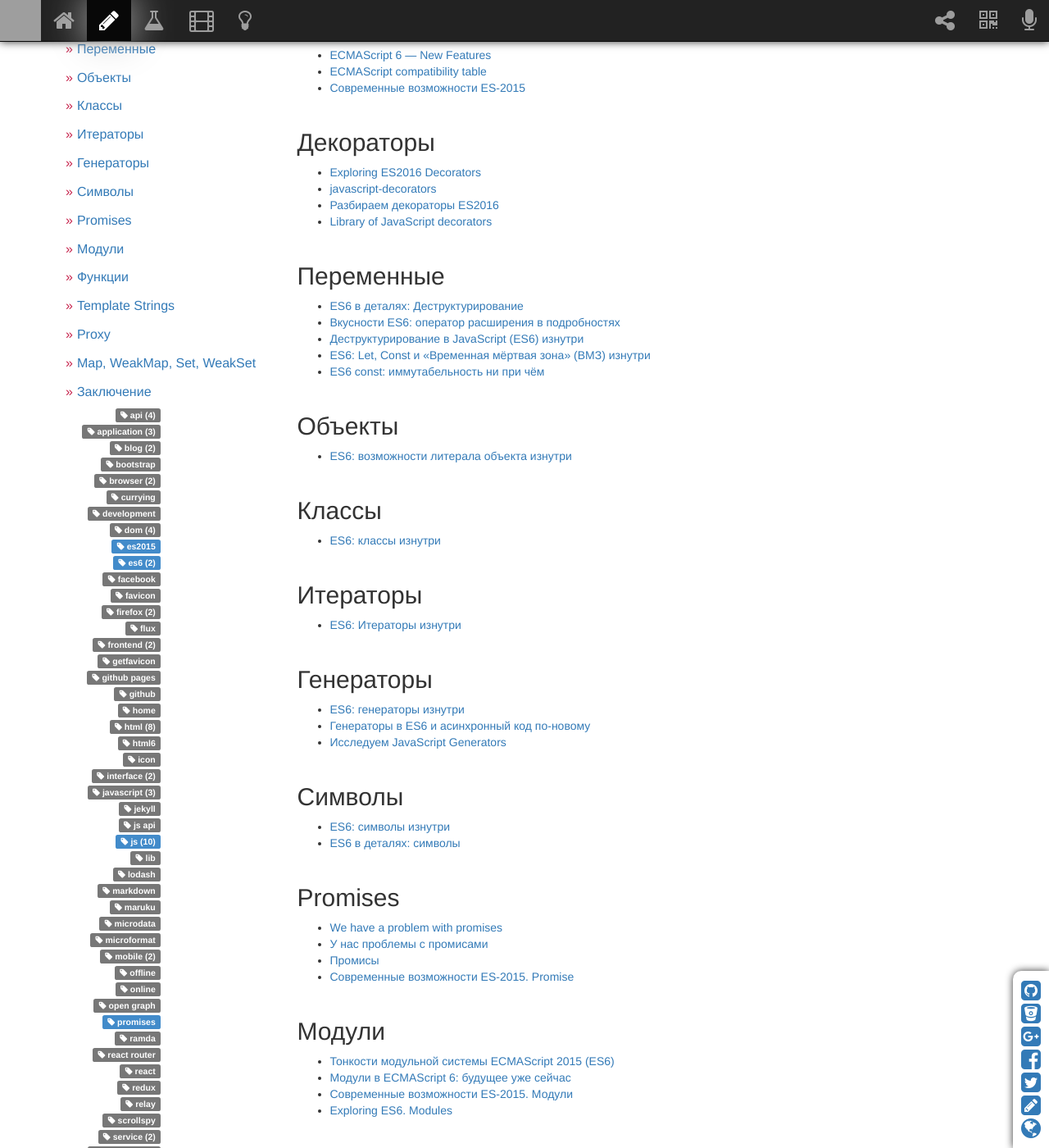
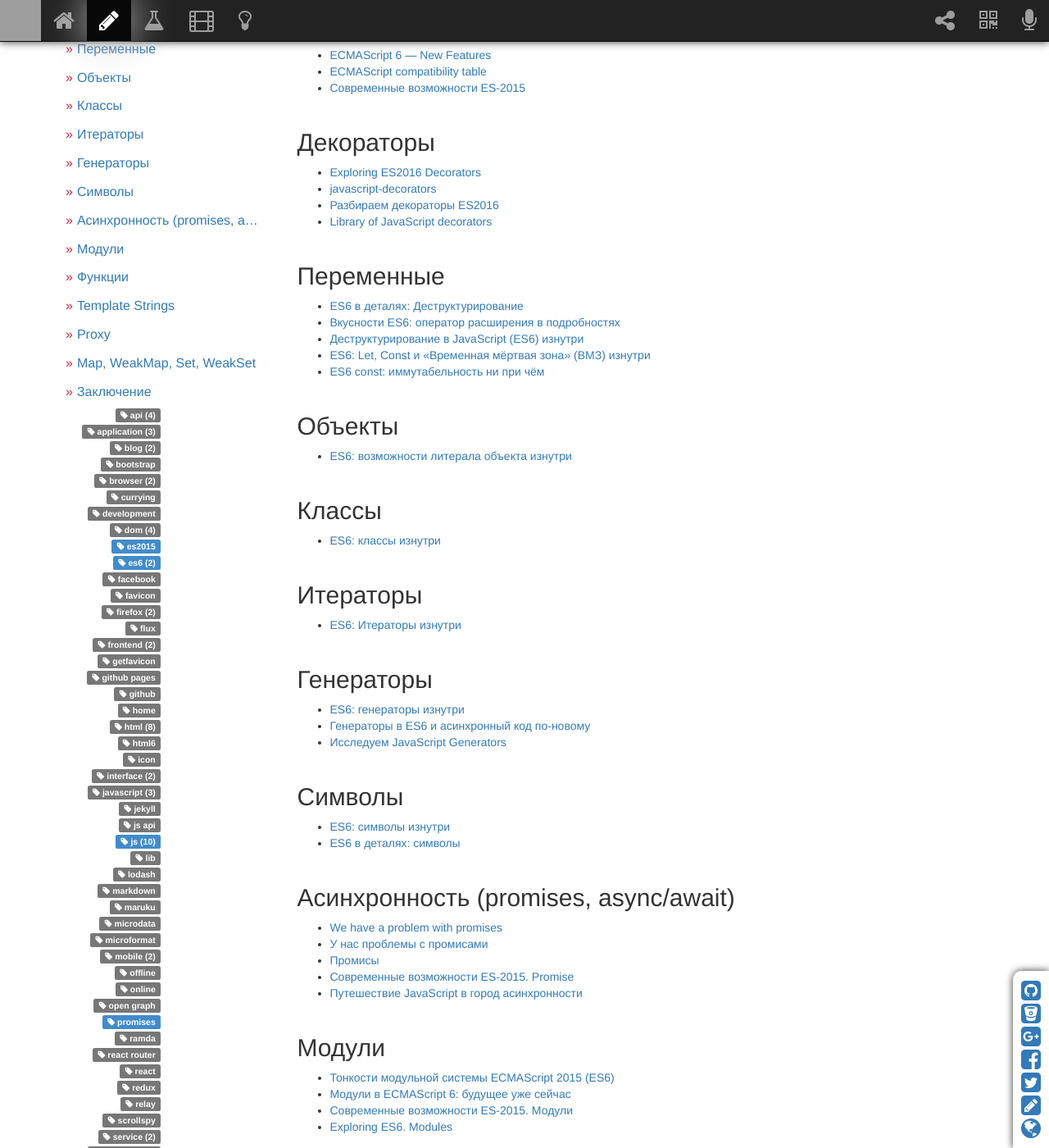
Before and after one commit to sergeymakoveev/sergeymakoveev.github.com, a Jekyll site: the page built from _posts/2015-05-21-js.es6.md, in a window 1280 px wide and 1400 px high, scrolled down 326 px. Shown: the whole window at 82% size. Built offline with Jekyll 4.4.1, drawn with Linux system fonts in a browser that asks for light colours; nearby versions of some CDN libraries; comment, search, counter and statistics services are not loaded; grey boxes are pictures that could not be loaded.

Commit message:
[#] обновил контент

```diff
--- a/_posts/2015-05-21-js.es6.md
+++ b/_posts/2015-05-21-js.es6.md
@@ -52,11 +52,12 @@
 *   [ES6 в деталях: символы](http://frontender.info/es6-in-depth-symbols/)
 
 
-## Promises
+## Асинхронность (promises, async/await)
 *   [We have a problem with promises](http://pouchdb.com/2015/05/18/we-have-a-problem-with-promises.html)
 *   [У нас проблемы с промисами](http://habrahabr.ru/company/mailru/blog/269465/)
 *   [Промисы](http://frontender.info/promises/)
 *   [Современные возможности ES-2015. Promise](https://learn.javascript.ru/promise)
+*   [Путешествие JavaScript в город асинхронности](http://frontender.info/javascript-goes-to-asynchronous-city/)
 
 
 ## Модули
```
Also changed, not shown: _posts/2016-03-09-api.md (+10 -1 lines).
